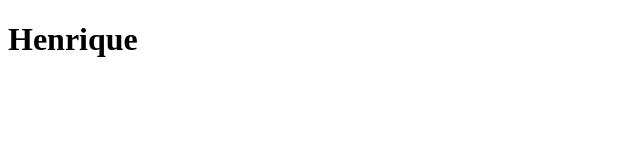
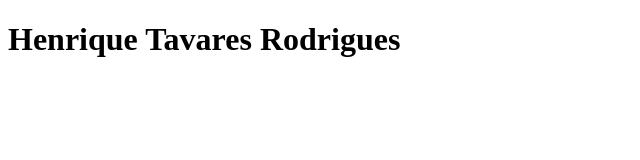
Before and after one commit to INFES-UFF-Github-Classroom/projeto-ultimate-final-fantasy, a website: page henrique-tavares-rodrigues.html in a window 1280 px wide. Shown: the whole page, without its empty margins (0-640 px from the left). Drawn offline with Linux system fonts and the light colour scheme.

Commit message:
nome completo

```diff
--- a/henrique-tavares-rodrigues.html
+++ b/henrique-tavares-rodrigues.html
@@ -6,6 +6,6 @@
     <title>Document</title>
 </head>
 <body>
-    <h1>Henrique</h1>
+    <h1>Henrique Tavares Rodrigues</h1>
 </body>
 </html>
```
